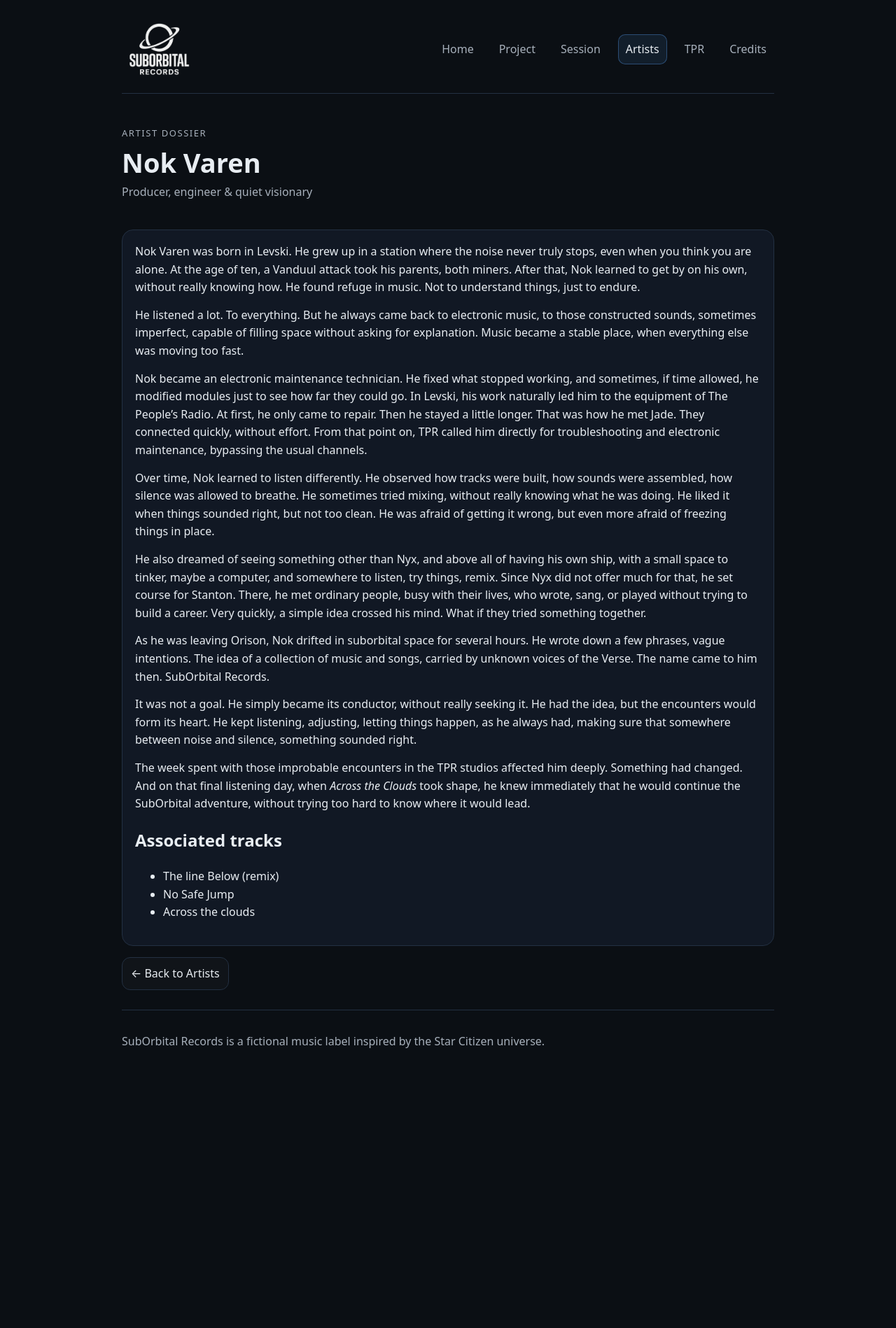
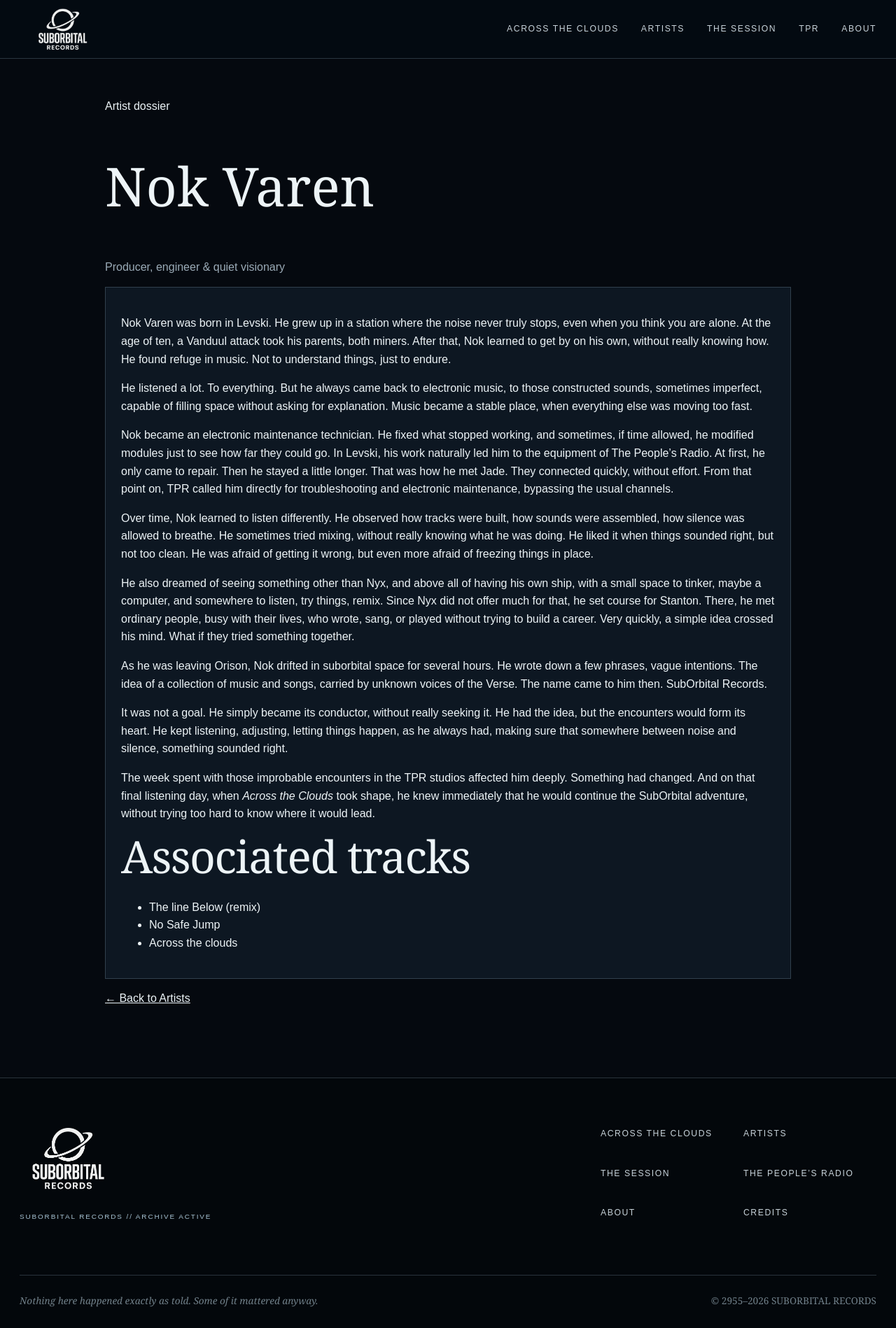
Before and after one commit to yannockverne/suborbital, a Jekyll site: the page built from _artists/nok-varen.html, in a window 1280 px wide. Shown: the whole page at 70% size. Built offline with Jekyll 4.4.1, drawn with Linux system fonts in a browser that asks for light colours; before the commit the page ends 1542 px from its top, so only the background shows below that.

Commit message:
Build editorial SubOrbital V2 homepage

```diff
--- a/_includes/footer.html
+++ b/_includes/footer.html
@@ -1,5 +1,6 @@
-<footer class="footer">
-  <p class="muted">
-    SubOrbital Records is a fictional music label inspired by the Star Citizen universe.
-  </p>
+<footer class="site-footer">
+  <div class="shell footer-grid">
+    <div><img class="footer-logo" src="{{ '/assets/img/suborbital-logo.png' | relative_url }}" alt="SubOrbital Records"><p class="archive-status">SUBORBITAL RECORDS // ARCHIVE ACTIVE</p></div>
+    <nav class="footer-nav" aria-label="Footer navigation"><a href="{{ '/#current-record' | relative_url }}">Across the Clouds</a><a href="{{ '/#artists' | relative_url }}">Artists</a><a href="{{ '/#session' | relative_url }}">The Session</a><a href="{{ '/#tpr' | relative_url }}">The People’s Radio</a><a href="{{ '/#about' | relative_url }}">About</a><a href="{{ '/credits/' | relative_url }}">Credits</a></nav>
+  </div><div class="shell footer-note"><p><em>Nothing here happened exactly as told. Some of it mattered anyway.</em></p><p>© 2955–{{ 'now' | date: '%Y' }} SUBORBITAL RECORDS</p></div>
 </footer>
--- a/_includes/nav.html
+++ b/_includes/nav.html
@@ -1,33 +1,9 @@
-<nav class="nav">
-  <!-- BRAND : remplace le texte par un logo si tu veux (voir plus bas) -->
-  <a class="brand" href="{{ '/' | relative_url }}">
-    <!-- Option logo (recommandée). Si tu n'as pas encore le fichier, remets "SubOrbital" en texte -->
-    <img class="brand-logo" src="{{ '/assets/img/suborbital-logo.png' | relative_url }}" alt="SubOrbital Records">
-  </a>
-
-  <div class="links">
-    {% for item in site.data.nav %}
-      {% if item.url == '/artists/' %}
-        <!-- Dropdown Artists -->
-        <details class="drop {% if page.url contains '/artists/' %}active{% endif %}">
-          <summary>Artists</summary>
-          <div class="drop-menu">
-            <a href="{{ '/artists/' | relative_url }}">All artists</a>
-            <div class="drop-sep"></div>
-
-            {% assign sorted = site.artists | sort: "order" %}
-            {% for a in sorted %}
-              <a href="{{ a.url | relative_url }}">{{ a.name }}</a>
-            {% endfor %}
-          </div>
-        </details>
-
-      {% else %}
-        {% assign item_url = item.url | relative_url %}
-        <a href="{{ item_url }}" class="{% if page.url == item.url %}active{% endif %}">
-          {{ item.title }}
-        </a>
-      {% endif %}
-    {% endfor %}
+<header class="site-header">
+  <div class="shell nav">
+    <a class="brand" href="{{ '/' | relative_url }}"><img class="brand-logo" src="{{ '/assets/img/suborbital-logo.png' | relative_url }}" alt="SubOrbital Records home"></a>
+    <button class="nav-toggle" type="button" aria-expanded="false" aria-controls="primary-nav"><span>Menu</span><i aria-hidden="true"></i></button>
+    <nav class="nav-links" id="primary-nav" aria-label="Primary navigation">
+      <a href="{{ '/#current-record' | relative_url }}">Across the Clouds</a><a href="{{ '/#artists' | relative_url }}">Artists</a><a href="{{ '/#session' | relative_url }}">The Session</a><a href="{{ '/#tpr' | relative_url }}">TPR</a><a href="{{ '/#about' | relative_url }}">About</a>
+    </nav>
   </div>
-</nav>
+</header>
--- a/_layouts/default.html
+++ b/_layouts/default.html
@@ -1,10 +1,10 @@
 <!doctype html>
 <html lang="en">
   {% include head.html %}
-  <body>
+  <body class="{{ page.body_class }}">
     <div class="wrap">
       {% include nav.html %}
-      <main class="main">
+      <main id="main-content" class="main">
         {{ content }}
       </main>
       {% include footer.html %}
--- a/assets/js/site.js
+++ b/assets/js/site.js
@@ -1 +1,15 @@
-// reserved for small enhancements later (no nav injection needed anymore)
+const toggle = document.querySelector('.nav-toggle');
+const nav = document.querySelector('.nav-links');
+
+if (toggle && nav) {
+  toggle.addEventListener('click', () => {
+    const open = toggle.getAttribute('aria-expanded') === 'true';
+    toggle.setAttribute('aria-expanded', String(!open));
+    nav.classList.toggle('is-open', !open);
+  });
+
+  nav.addEventListener('click', () => {
+    toggle.setAttribute('aria-expanded', 'false');
+    nav.classList.remove('is-open');
+  });
+}
```
Also changed, not shown: index.html (added, +73 -0 lines), index.md (deleted, +0 -9 lines), assets/css/style.css.
